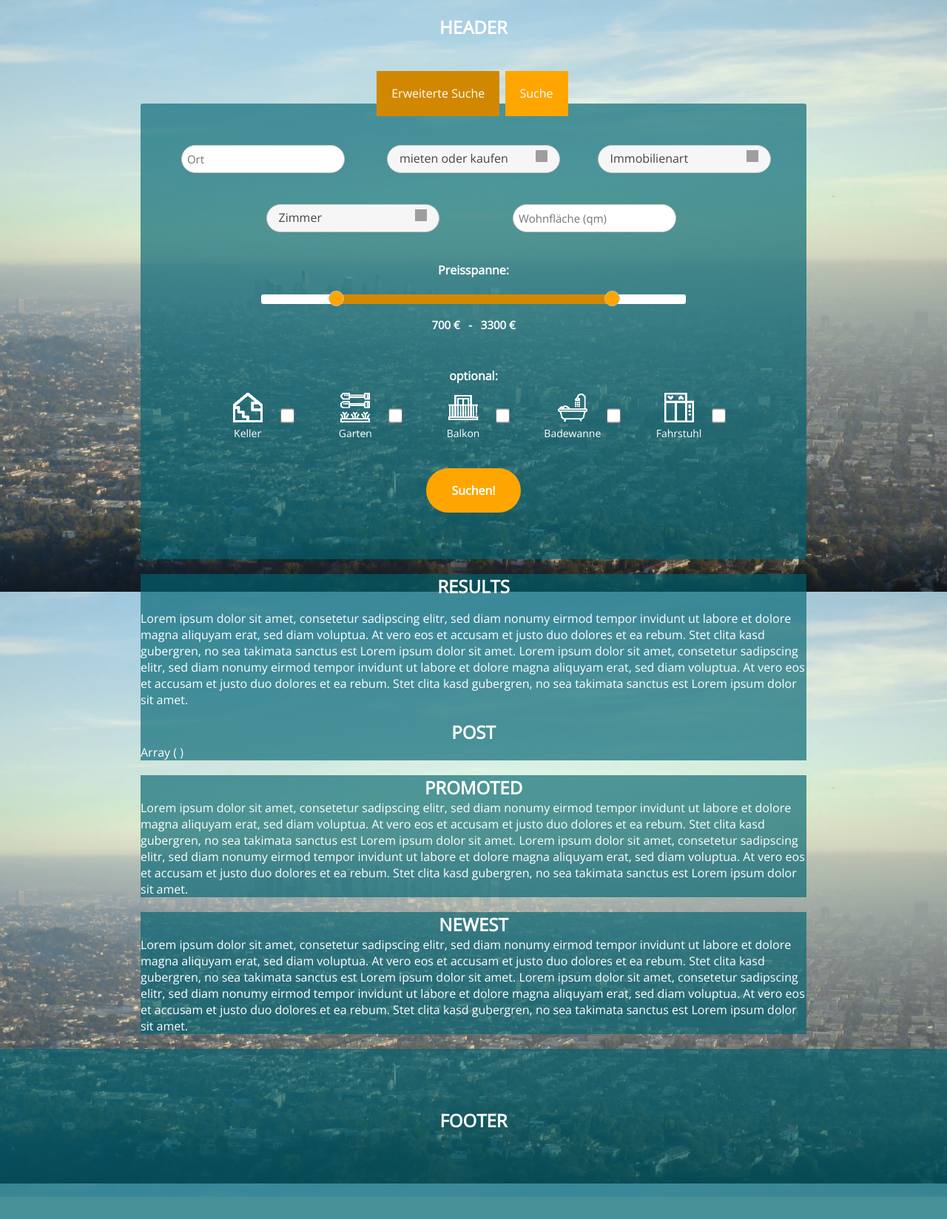
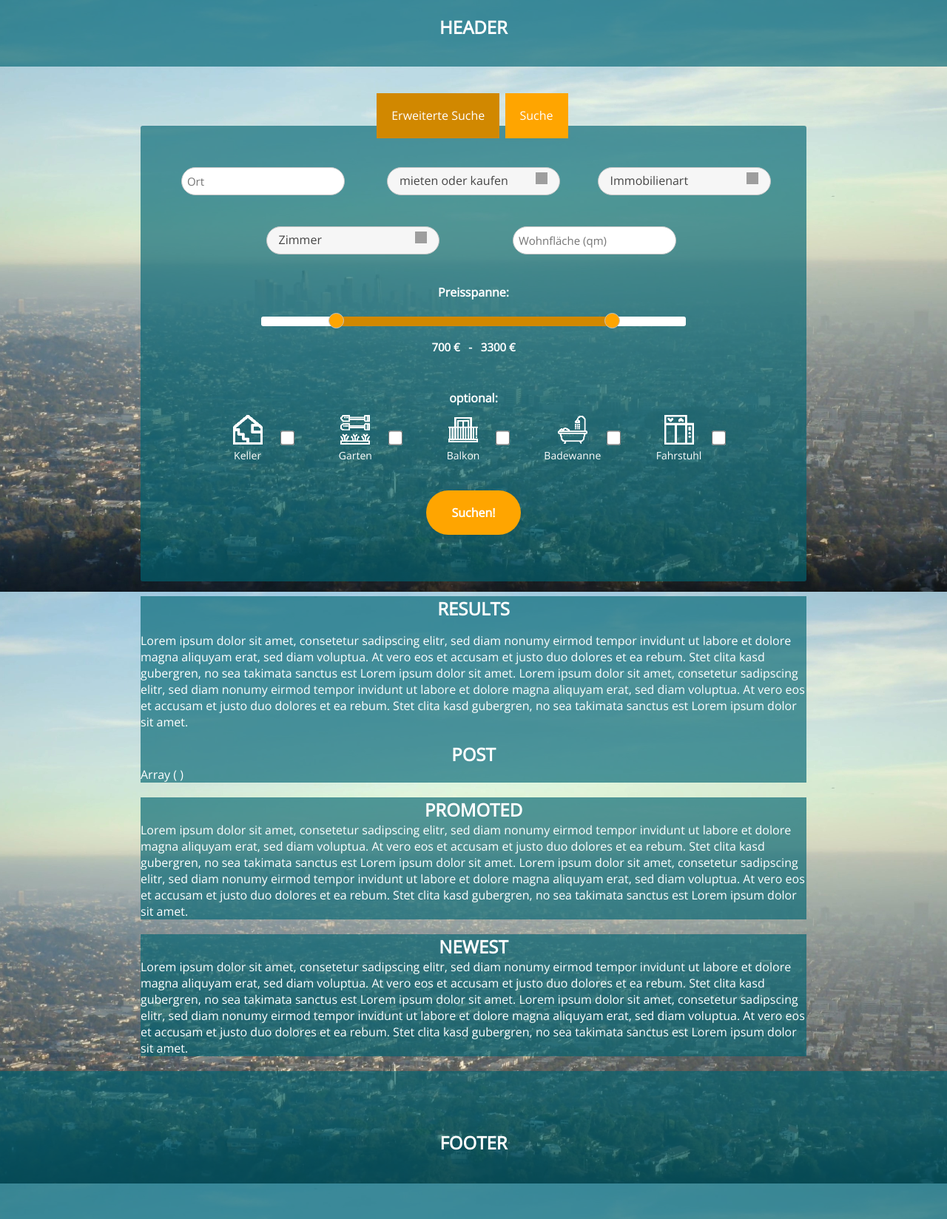
Before and after one commit to philipkrueck/ImmOrange, a PHP site: page / in a window 1280 px wide. Shown: the whole page at 74% size. Before the commit the page ends 1618 px from the top, so only its background shows below. Run offline with PHP 8.4, Linux system fonts and the light colour scheme; some libraries are stand-ins or nearby versions; grey boxes are pictures that could not be loaded.

Commit message:
Added header background

```diff
--- a/css/styles.css
+++ b/css/styles.css
@@ -3,7 +3,7 @@
 ***************************************************/
 body{
     display: grid;
-    grid-template-rows: 80px auto 200px;
+    grid-template-rows: 90px auto 200px;
 
     margin: 0px;
     color: white;
@@ -22,7 +22,9 @@
                  HEADER Sytles
 ***************************************************/
 header{
-    height: 80px;
+    height: 90px;
+    background-color: rgba(0, 101, 114, 0.65);
+
 }
 
 
@@ -42,7 +44,7 @@
                  Search-Area Sytles
     ***************************************************/
     .search-area {
-        margin-top: 60px;
+        margin-top: 80px;
         margin-bottom: 20px;
     }
 
--- a/index.php
+++ b/index.php
@@ -137,8 +137,8 @@
                                     <div class="price-range-input">
 
                                         <!-- hidden inputs to catch price-values for POST-Method -->
-                                        <input type="hidden" name="price_min" id="price_min"/>
-                                        <input type="hidden" name="price_max" id="price_max"/>
+                                        <input type="hidden" name="price_min" id="price_min" value="700"/>
+                                        <input type="hidden" name="price_max" id="price_max" value="3300"/>
 
                                         <div id="slider-range"></div>
                                         <input type="text" id="amount" readonly>
```
